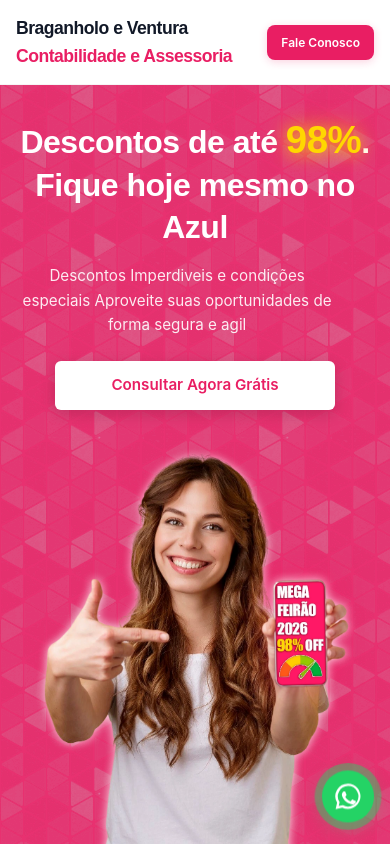
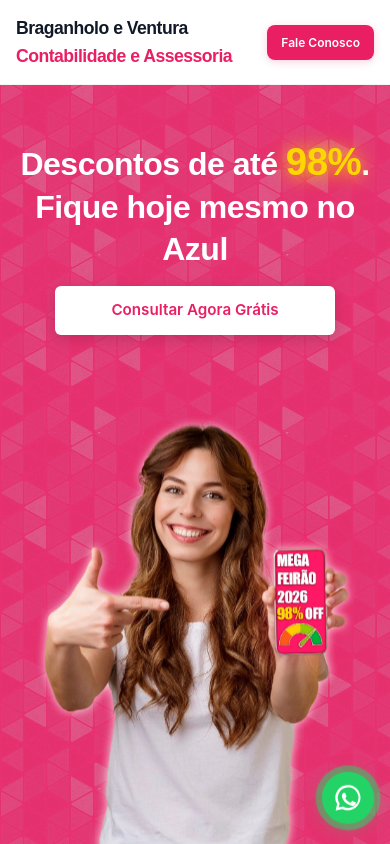
Before and after one commit to NeroProject329/klaventra-site, a Next.js app: page / in a window 390 px wide. Shown: the top 844 px of the page. Built offline with nearby package versions, Linux system fonts and the light colour scheme; no server answers.

Commit message:
ajustes do site

```diff
--- a/src/app/globals.css
+++ b/src/app/globals.css
@@ -2529,3 +2529,59 @@ body {
     color: var(--primary);
     text-decoration: underline;
 }
+
+/* ===== Correção Footer Mobile - E-mail vazando ===== */
+
+.footer-company-grid > div {
+  min-width: 0;
+}
+
+.footer-company-grid a,
+.footer-company-grid span,
+.footer-company-grid address {
+  max-width: 100%;
+  overflow-wrap: anywhere;
+  word-break: break-word;
+}
+
+.footer-company-grid a {
+  display: inline-block;
+}
+
+/* Mobile */
+@media (max-width: 768px) {
+  .footer-company {
+    padding: 22px 18px;
+  }
+
+  .footer-company-grid {
+    grid-template-columns: 1fr;
+    gap: 18px;
+  }
+
+  .footer-company-grid a {
+    font-size: 0.88rem;
+    line-height: 1.5;
+  }
+}
+
+@media (max-width: 480px) {
+  .footer-company {
+    padding: 20px 14px;
+    border-radius: 16px;
+  }
+
+  .footer-company h3 {
+    font-size: 1rem;
+  }
+
+  .footer-company-grid strong {
+    font-size: 0.76rem;
+  }
+
+  .footer-company-grid span,
+  .footer-company-grid address,
+  .footer-company-grid a {
+    font-size: 0.84rem;
+  }
+}
--- a/src/components/HomePage.tsx
+++ b/src/components/HomePage.tsx
@@ -141,7 +141,7 @@ function Hero() {
           <h1>
             Descontos de até <strong>98%</strong>. Fique hoje mesmo no Azul
           </h1>
-          <p>Descontos Imperdiveis e condições especiais Aproveite suas oportunidades de forma segura e agil</p>
+
           <CtaLink
   href="#"
   className="btn-primary"
```
